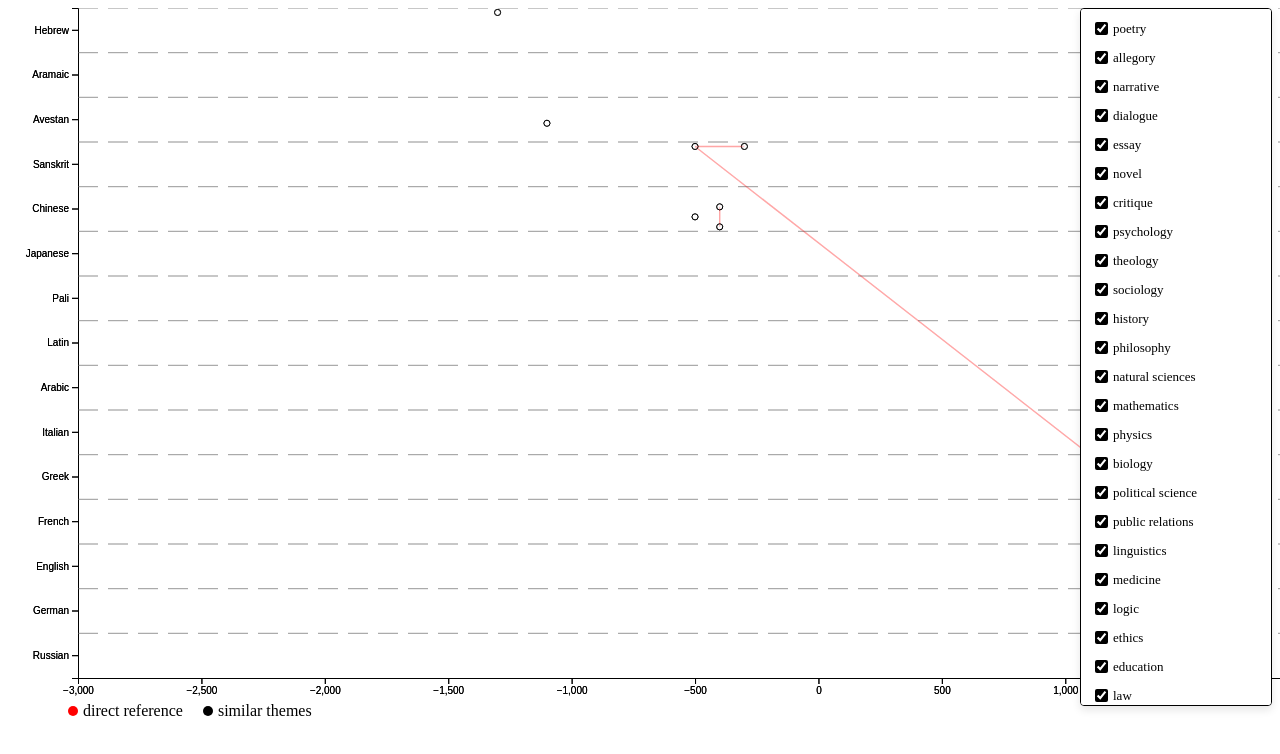
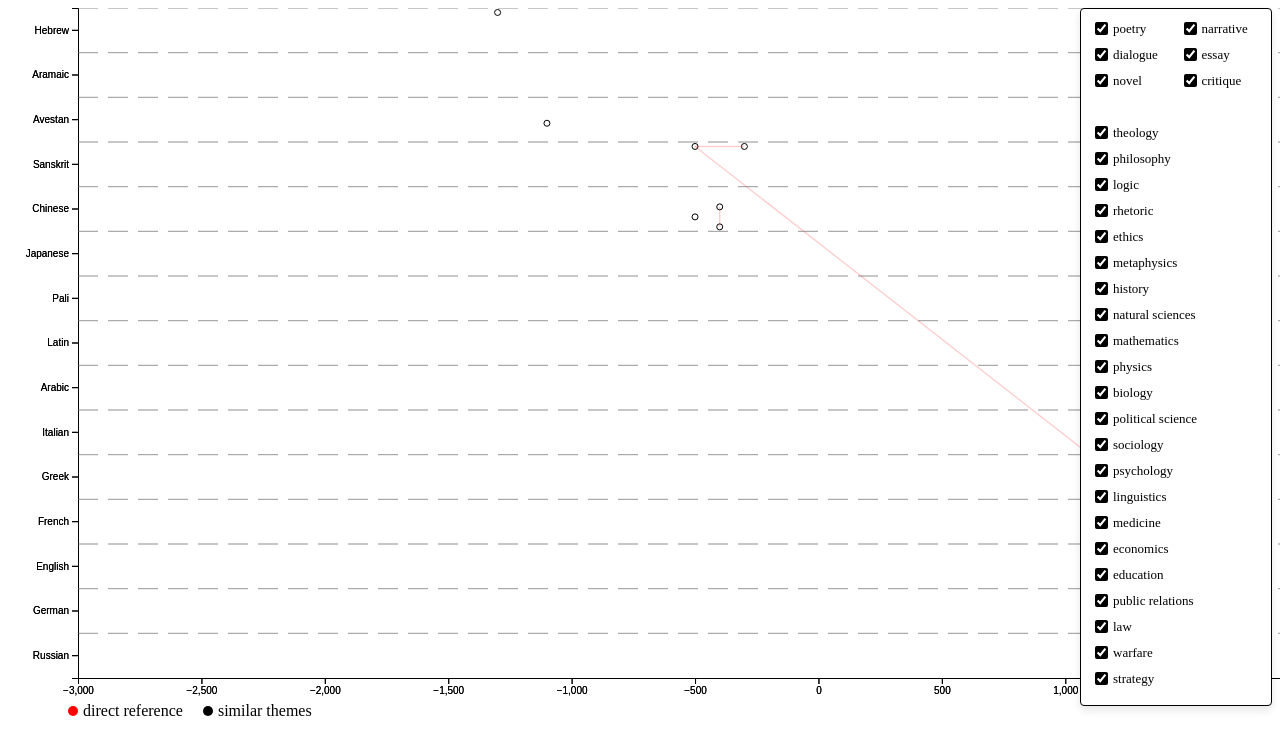
Before and after one commit to ragnar141/Da-Project, a React (Create React App) app: page / in a window 1280 px wide. Shown: the top 754 px of the page. Built offline with nearby package versions, Linux system fonts and the light colour scheme.

Commit message:
state managing and tags fixed

```diff
--- a/src/components css/TreeReferenceGraph.css
+++ b/src/components css/TreeReferenceGraph.css
@@ -3,7 +3,6 @@
 svg {
   background-color: white;
 }
-
 
 .hover-card {
   position: absolute;
@@ -156,10 +155,25 @@ svg {
   z-index: 1; /* Ensure the tags container is below the hover card */
 }
 
+.tag-group-1 {
+  display: grid;
+  grid-template-columns: repeat(2, 1fr); /* Create two columns */
+  gap: 7px; /* Space between tag items */
+  margin-bottom: 20px; /* Space between groups */
+}
+
+.tag-group-2 {
+  display: flex;
+  flex-direction: column; /* Display tags in a single column */
+}
+
 .tag-item {
-  margin-bottom: 10px; /* Space between tag items */
   display: flex;
   align-items: center;
+}
+
+.tag-group-2 .tag-item {
+  margin-bottom: 7px; /* Add more space between tag items in the second group */
 }
 
 .tag-item input {
--- a/src/components logic/TreeReferenceGraph.js
+++ b/src/components logic/TreeReferenceGraph.js
@@ -1,4 +1,4 @@
-import React, { useEffect, useRef, useReducer } from 'react';
+import React, { useEffect, useRef, useReducer, useMemo } from 'react';
 import * as d3 from 'd3';
 import '../components css/TreeReferenceGraph.css'; // Import the CSS file
 
@@ -6,9 +6,14 @@ import textsData from './datasets/tags2.json';
 import referencesData from './datasets/references 7.11.24.json';
 
 // Define the list of tags
-const tags = [
-  "poetry", "allegory", "narrative", "dialogue", "essay", "novel", "critique", "psychology", "theology", "sociology", "history", "philosophy", "natural sciences", "mathematics",
-  "physics", "biology", "political science", "public relations", "linguistics", "medicine", "logic", "ethics", "education", "law", "warfare", "economics", "epic", "strategy"
+const group1Tags = [
+  "poetry", "narrative", "dialogue", "essay", "novel", "critique"
+];
+
+const group2Tags = [
+  "theology", "philosophy", "logic", "rhetoric", "ethics", "metaphysics", "history", "natural sciences", "mathematics",
+  "physics", "biology", "political science", "sociology", "psychology",
+  "linguistics", "medicine", "economics", "education", "public relations", "law", "warfare", "strategy"
 ];
 
 // Initial state for the reducer
@@ -16,7 +21,7 @@ const initialState = {
   hoveredText: null,            // Holds information about the currently hovered text
   referencingTitles: [],        // Titles of texts referencing the hovered text
   referencedTitles: [],         // Titles of texts referenced by the hovered text
-  selectedTags: tags,           // Initialize with all tags selected
+  selectedTags: [...group1Tags, ...group2Tags],           // Initialize with all tags selected
 };
 
 // Reducer function to handle state updates
@@ -54,6 +59,27 @@ const TreeReferenceGraph = () => {
   const updateChartRef = useRef(null);   // Reference to the updateChart function
   const [state, dispatch] = useReducer(reducer, initialState); // Use useReducer for state management
 
+  const margin = useMemo(() => ({ top: 0, right: 130, bottom: 20, left: 70 }), []); // Margin for the SVG
+  const width = 1440 - margin.left - margin.right; // Calculate width
+  const height = 690 - margin.top - margin.bottom; // Calculate height
+
+  // List of languages
+  const languages = useMemo(() => [
+    'Hebrew', 'Aramaic', 'Avestan', 'Sanskrit', 'Chinese', 'Japanese',
+    'Pali', 'Latin', 'Arabic',  'Italian', 'Greek',
+    'French', 'English', 'German', 'Russian'
+  ], []);
+
+  // Create x-scale and y-scale
+  const xScale = useMemo(() => d3.scaleLinear()
+    .domain([-3000, 2024]) // Set the domain based on the year range
+    .range([0, width]), [width]); // Set the range based on the width
+
+  const yScale = useMemo(() => d3.scaleBand()
+    .domain(languages) // Set the domain based on the languages
+    .range([0, height]) // Set the range based on the height
+    .padding(0), [languages, height]);
+
   // Function to get the x-position of a data point based on the year
   const getXPosition = (xScale, year) => xScale(year);
 
@@ -76,18 +102,8 @@ const TreeReferenceGraph = () => {
     return yPos + positionFactor * bandWidth; // Return the calculated y-position
   };
 
+  // First useEffect to render static elements
   useEffect(() => {
-    const margin = { top: 0, right: 130, bottom: 20, left: 70 }; // Margin for the SVG
-    const width = 1440 - margin.left - margin.right; // Calculate width
-    const height = 690 - margin.top - margin.bottom; // Calculate height
-
-    // List of languages
-    const languages = [
-      'Hebrew', 'Aramaic', 'Avestan', 'Sanskrit', 'Chinese', 'Japanese',
-      'Pali', 'Latin', 'Arabic',  'Italian', 'Greek',
-      'French', 'English', 'German', 'Russian'
-    ];
-
     // Create SVG element and set its dimensions
     const svg = d3.select(chartRef.current)
       .attr('width', width + margin.left + margin.right)
@@ -95,22 +111,13 @@ const TreeReferenceGraph = () => {
       .append('g')
       .attr('transform', `translate(${margin.left},${margin.top})`);
 
-    // Create x-scale and x-axis
-    const xScale = d3.scaleLinear()
-      .domain([-3000, 2024]) // Set the domain based on the year range
-      .range([0, width]); // Set the range based on the width
-
+    // Create x-axis
     const xAxis = d3.axisBottom(xScale); // Create the x-axis
     svg.append('g')
       .attr('transform', `translate(0,${height})`)
       .call(xAxis); // Add the x-axis to the SVG
 
-    // Create y-scale and y-axis
-    const yScale = d3.scaleBand()
-      .domain(languages) // Set the domain based on the languages
-      .range([0, height]) // Set the range based on the height
-      .padding(0);
-
+    // Create y-axis
     const yAxis = d3.axisLeft(yScale); // Create the y-axis
     svg.append('g')
       .call(yAxis); // Add the y-axis to the SVG
@@ -128,6 +135,11 @@ const TreeReferenceGraph = () => {
       .attr('stroke', 'grey')
       .attr('stroke-dasharray', '20 10')
       .attr('stroke-opacity', 0.5);
+  }, [height, languages, margin.bottom, margin.left, margin.right, margin.top, width, xScale, yScale]);
+
+  // Second useEffect to handle dynamic updates
+  useEffect(() => {
+    const svg = d3.select(chartRef.current).select('g');
 
     // Process the data
     const data = textsData.map(d => ({
@@ -148,16 +160,34 @@ const TreeReferenceGraph = () => {
     // Create a map for easy access to data points by ID
     const dataMap = new Map(data.map(d => [d.id, d]));
 
+    // Add reference lines between data points
+    referencesData.forEach((ref, index) => {
+      const source = dataMap.get(ref.primary_text);
+      const target = dataMap.get(ref.secondary_text);
+
+      if (source && target) {
+        const color = ref.type_of_reference === 'direct reference' ? 'red' : 'black';
+        console.log(`Reference #${index}: Type=${ref.type_of_reference}, Color=${color}`); // Log reference type and color
+
+        svg.append('line')
+          .attr('x1', getXPosition(xScale, source.year))
+          .attr('y1', getYPosition(yScale, source.language, source.author))
+          .attr('x2', getXPosition(xScale, target.year))
+          .attr('y2', getYPosition(yScale, target.language, target.author))
+          .attr('stroke', color)
+          .attr('stroke-width', 1.4)
+          .attr('stroke-opacity', 0.05)
+          .attr('class', `reference-line reference-${source.id} reference-${target.id}`);
+      }
+    });
+
     // Function to update the chart based on selected tags
     const updateChart = () => {
-      console.log('Selected Tags:', state.selectedTags);
 
       // Filter data based on selected tags
       const filteredData = state.selectedTags.length === 0 ? [] : data.filter(d => {
         // Ensure d.tags is an array and normalize tags
         const tagsArray = Array.isArray(d.tags) ? d.tags.map(tag => tag.trim().toLowerCase()) : d.tags.split(',').map(tag => tag.trim().toLowerCase());
-
-        console.log(`Data point "${d.title}" with tags: ${tagsArray}`);
 
           const hasMatchingTag = state.selectedTags.some(tag => {
           const normalizedTag = tag.trim().toLowerCase();
@@ -166,14 +196,8 @@ const TreeReferenceGraph = () => {
           return result;
         });
 
-        if (!hasMatchingTag) {
-          console.log(`Data point "${d.title}" filtered out. Tags: ${tagsArray}`);
-        }
         return hasMatchingTag;
       });
-
-      console.log('Filtered Data:', filteredData);
-      console.log('Selected tags:', state.selectedTags);
 
             // Clear existing circles and lines
       svg.selectAll('circle').remove();
@@ -194,8 +218,7 @@ const TreeReferenceGraph = () => {
           d3.selectAll(`.reference-${d.id}`).attr('stroke-opacity', 0.9);
           // Set hovered text information
           const refs = referencesData
-            .filter(ref => ref.primary)
-            // .filter(ref => ref.primary_text === d.id)
+            .filter(ref => ref.primary_text === d.id)
             .map(ref => ({
               ...dataMap.get(ref.secondary_text),
               referenceType: ref.type_of_reference
@@ -206,7 +229,7 @@ const TreeReferenceGraph = () => {
               year: text.year,
               referenceType: text.referenceType
             }))
-            .sort((a, b) => b.year - a.year) // Sort by year, newest first
+            .sort((a, b) => b.year - a.year); // Sort by year, newest first
           const refsBy = referencesData
             .filter(ref => ref.secondary_text === d.id)
             .map(ref => ({
@@ -226,7 +249,7 @@ const TreeReferenceGraph = () => {
         })
         .on('mouseout', (event, d) => {
           // Reset opacity of related lines
-          d3.selectAll(`.reference-${d.id}`).attr('stroke-opacity', 0.05);
+          d3.selectAll(`.reference-${d.id}`).attr('stroke-opacity', 0.1);
           // Clear hovered text information
           dispatch({ type: 'CLEAR_HOVERED_TEXT' });
           // Reset fill color of circle to white
@@ -280,13 +303,13 @@ const TreeReferenceGraph = () => {
 
     updateChartRef.current = updateChart;
     updateChart();
-  }, [state.selectedTags]); // Depend on selectedTags to re-run effect
+  }, [state.selectedTags, xScale, yScale]); // Depend on selectedTags, xScale, and yScale to re-run effect
 
   useEffect(() => {
     if (updateChartRef.current) {
       updateChartRef.current();
     }
-  }, [state.selectedTags]);
+  }, [state.selectedTags, xScale, yScale]);
 
   return (
     <div style={{ position: 'relative', pointerEvents: 'auto' }}>
@@ -335,7 +358,22 @@ const TreeReferenceGraph = () => {
         </div>
       </div>
       <div className="tags-container">
-        {tags.map((tag, index) => (
+        <div className="tag-group tag-group-1">
+          {group1Tags.map((tag, index) => (
+            <div key={index} className="tag-item">
+              <input
+                type="checkbox"
+                id={`tag-${tag}`}
+                value={tag}
+                checked={state.selectedTags.includes(tag)} // Ensure checkbox is checked based on state
+                onChange={() => dispatch({ type: 'TOGGLE_TAG', payload: tag })}
+              />
+              <label htmlFor={`tag-${tag}`}>{tag}</label>
+            </div>
+          ))}
+        </div>
+        <div className="tag-group tag-group-2">
+          {group2Tags.map((tag, index) => (
             <div key={index} className="tag-item">
               <input
                 type="checkbox"
@@ -349,6 +387,7 @@ const TreeReferenceGraph = () => {
           ))}
         </div>
       </div>
+    </div>
   );
 };
 
```
Lines whose indentation alone changed are shown as unchanged.
